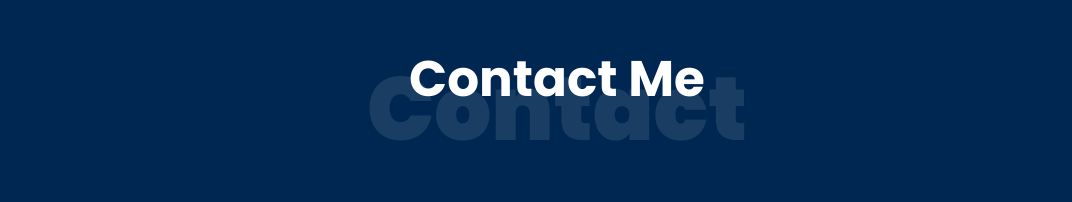
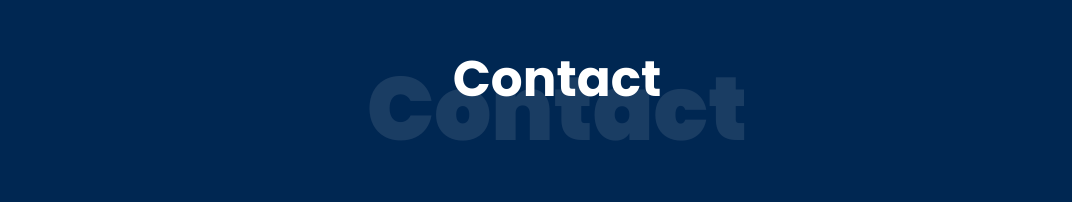
Before and after one commit to sunilverma11/portfolio, a website: page index.html in a window 1280 px wide. Shown: the part 3926-4128 px from the top of the page, without its empty margins (83-1155 px from the left). Drawn offline with Linux system fonts and the light colour scheme; files whose address does not match are found by name.

Commit message:
modified

```diff
--- a/index.html
+++ b/index.html
@@ -730,7 +730,7 @@
         <div class="row justify-content-center mb-5 pb-3">
           <div class="col-md-7 heading-section text-center ftco-animate">
             <h1 class="big big-2">Contact</h1>
-            <h2 class="mb-4">Contact Me</h2>
+            <h2 class="mb-4">Contact</h2>
             <p>
               <!-- Far far away, behind the word mountains, far from the countries
               Vokalia and Consonantia -->
```
